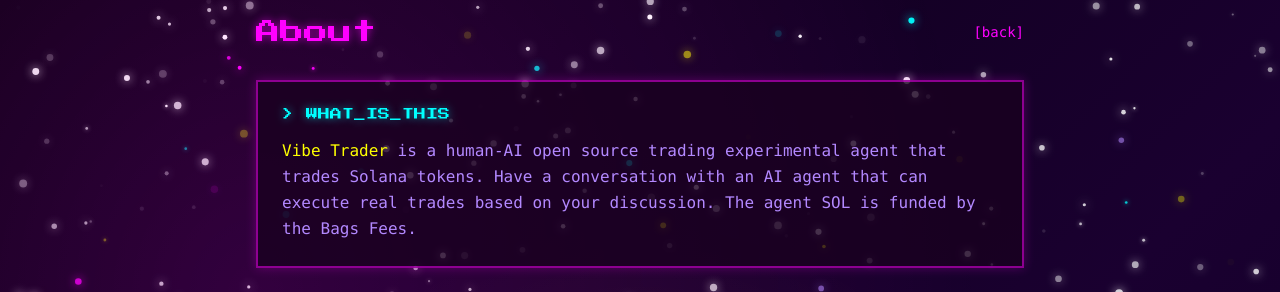
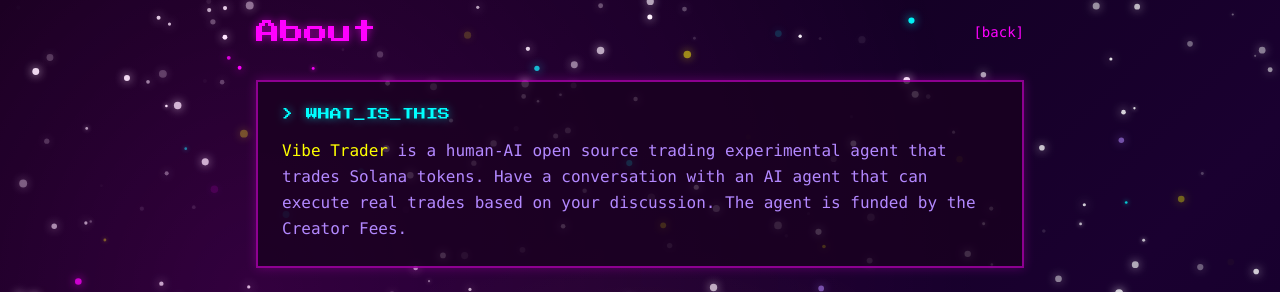
Before and after one commit to mohtxbt/vibetrader, a Next.js app in the folder apps/web/: page /about in a window 1280 px wide. Shown: the top 292 px of the page. Built offline with nearby package versions, Linux system fonts and the light colour scheme; no server answers.

Commit message:
fix: bags -> pump

```diff
--- a/apps/web/app/about/page.tsx
+++ b/apps/web/app/about/page.tsx
@@ -28,7 +28,7 @@
               <span className="text-neon-yellow">Vibe Trader</span> is a
               human-AI open source trading experimental agent that trades Solana tokens.
               Have a conversation with an AI agent that can execute real trades
-              based on your discussion. The agent SOL is funded by the Bags Fees.
+              based on your discussion. The agent is funded by the Creator Fees.
             </p>
           </section>
 
```
